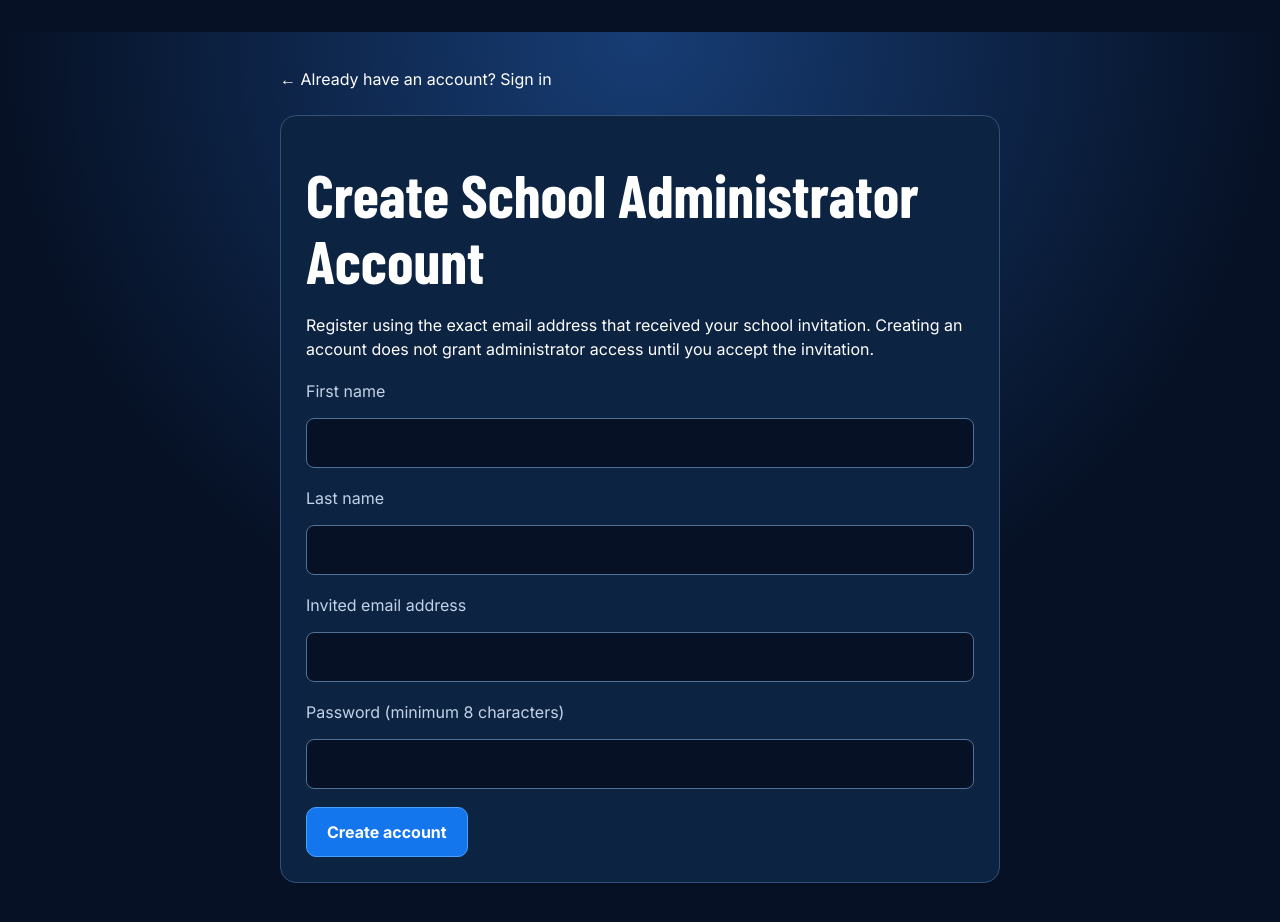
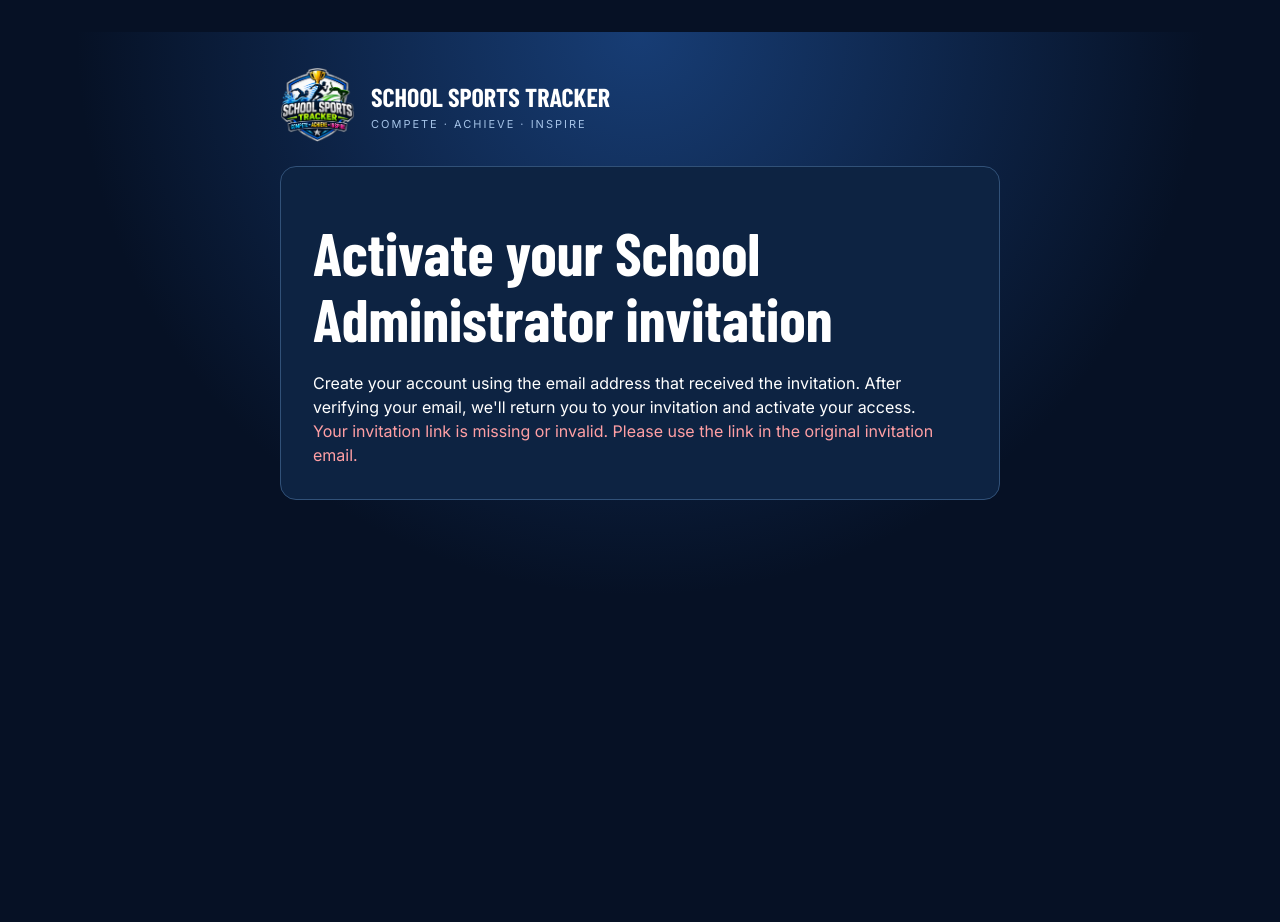
Before and after one commit to kiallacomputers/schoolsportstracker, a Nuxt app: page /invitations/register in a window 1280 px wide. Shown: the top 922 px of the page. After the commit the page ends 832 px from the top, so only its background shows below. Built offline with nearby package versions, Linux system fonts and the light colour scheme; no server answers; a web font is replaced by a local one.

Commit message:
Add files via upload

```diff
--- a/app/pages/invitations/accept.vue
+++ b/app/pages/invitations/accept.vue
@@ -1,42 +1,77 @@
 <script setup lang="ts">
-const route=useRoute()
-const db=useSupabaseClient()
-const user=useSupabaseUser()
-const token=computed(()=>typeof route.query.token==='string'?route.query.token:'')
-const returnPath=computed(()=>`/invitations/accept?token=${encodeURIComponent(token.value)}`)
-const signInPath=computed(()=>`/login?redirect=${encodeURIComponent(returnPath.value)}`)
-const registerPath=computed(()=>`/invitations/register?redirect=${encodeURIComponent(returnPath.value)}`)
-const busy=ref(false),error=ref(''),success=ref('')
-async function accept(){
- error.value='';success.value='';busy.value=true
- try{
-  if(!user.value)throw new Error('Please sign in using the invited email address.')
-  const {error:e}=await db.rpc('accept_school_admin_invitation',{p_token:token.value})
-  if(e)throw e
-  success.value='Invitation accepted. Your School Administrator access is now active.'
- }catch(e:any){error.value=e?.message||'Unable to accept invitation'}finally{busy.value=false}
+const route = useRoute()
+const db = useSupabaseClient()
+const user = useSupabaseUser()
+const token = computed(() => typeof route.query.token === 'string' ? route.query.token : '')
+const returnPath = computed(() => `/invitations/accept?token=${encodeURIComponent(token.value)}`)
+const registerPath = computed(() => `/invitations/register?redirect=${encodeURIComponent(returnPath.value)}`)
+const loginPath = computed(() => `/login?redirect=${encodeURIComponent(returnPath.value)}`)
+const busy = ref(false)
+const error = ref('')
+const success = ref('')
+const checking = ref(true)
+const attempted = ref(false)
+
+async function accept() {
+  if (busy.value || success.value || !token.value || !user.value) return
+  busy.value = true
+  error.value = ''
+  try {
+    const { error: rpcError } = await db.rpc('accept_school_admin_invitation', { p_token: token.value })
+    if (rpcError) throw rpcError
+    success.value = 'Invitation accepted! Your School Administrator access is now active.'
+  } catch (e: any) {
+    error.value = e?.message || 'Unable to accept invitation.'
+  } finally {
+    busy.value = false
   }
+}
+
+// A first-time visitor goes directly to registration. Returning verified users
+// have their invitation accepted automatically, without reopening the email.
+onMounted(async () => {
+  if (!token.value || !/^[a-f0-9]{64}$/.test(token.value)) {
+    error.value = 'This invitation link is invalid. Please request a new invitation.'
+    checking.value = false
+    return
+  }
+  // getUser waits for Supabase to process the current session/confirmation URL.
+  const { data: { user: currentUser }, error: authError } = await db.auth.getUser()
+  checking.value = false
+  if (!currentUser && !authError) {
+    await navigateTo(registerPath.value, { replace: true })
+  } else if (!currentUser) {
+    await navigateTo(registerPath.value, { replace: true })
+  } else if (!attempted.value) {
+    attempted.value = true
+    await accept()
+  }
+})
+
+watch(user, async (currentUser) => {
+  if (!checking.value && currentUser && !attempted.value && token.value) {
+    attempted.value = true
+    await accept()
+  }
+})
 </script>
+
 <template>
   <div class="page"><div class="shell admin-section" style="max-width:760px;margin:2rem auto">
     <NuxtLink class="brand" to="/"><img src="/logo.png" alt="School Sports Tracker logo"><div><strong>SCHOOL SPORTS TRACKER</strong><small>COMPETE · ACHIEVE · INSPIRE</small></div></NuxtLink>
     <section class="auth" style="max-width:none;margin-top:2rem;padding:2rem">
       <h1>School Administrator Invitation</h1>
-   <p>Accept your invitation to manage your school in School Sports Tracker.</p>
-   <p v-if="!token" class="error" role="alert">The invitation link is missing its token. Open the original email link again.</p>
-   <template v-else-if="!user">
-    <p>Sign in or create an account using the <strong>same email address</strong> that received the invitation. Your email must be verified before you can accept.</p>
-    <div style="display:flex;gap:1rem;flex-wrap:wrap;margin-top:1.5rem">
-     <NuxtLink class="btn" :to="signInPath">Sign in</NuxtLink>
-     <NuxtLink class="btn" :to="registerPath">Create account</NuxtLink>
-    </div>
+      <p v-if="checking">Checking your invitation and account…</p>
+      <template v-else>
+        <p v-if="success" class="success" role="status">{{ success }} <NuxtLink to="/dashboard"><u>Go to dashboard</u></NuxtLink></p>
+        <p v-else-if="busy">Activating your School Administrator access…</p>
+        <template v-else-if="error">
+          <p class="error" role="alert">{{ error }}</p>
+          <p v-if="user">If you are signed in with a different email address, sign in with the address that received the invitation.</p>
+          <NuxtLink v-if="user" class="btn" :to="loginPath">Use another account</NuxtLink>
+          <button v-if="user" class="btn" style="margin-left:.5rem" @click="attempted=false;accept()">Try again</button>
         </template>
-   <template v-else>
-    <p>Signed in as <strong>{{user.email}}</strong>. Make sure this matches the email that received your invitation.</p>
-    <button v-if="!success" class="btn" :disabled="busy" @click="accept">{{busy?'Accepting invitation…':'Accept invitation'}}</button>
-    <p v-if="error" class="error" role="alert">{{error}}</p>
-    <p v-if="success" class="success" role="status">{{success}} <NuxtLink to="/dashboard"><u>Go to dashboard</u></NuxtLink></p>
-    <p v-if="error"><NuxtLink :to="signInPath">Sign in with a different account</NuxtLink></p>
+        <p v-else>Taking you to account registration…</p>
       </template>
     </section>
   </div></div>
--- a/app/pages/invitations/register.vue
+++ b/app/pages/invitations/register.vue
@@ -1,34 +1,73 @@
 <script setup lang="ts">
-const route=useRoute(),db=useSupabaseClient()
-const redirect=computed(()=>{
- const v=route.query.redirect
- return typeof v==='string'&&v.startsWith('/invitations/accept?token=')&&!v.includes('\\')?v:'/login'
+const route = useRoute()
+const db = useSupabaseClient()
+const user = useSupabaseUser()
+const redirect = computed(() => {
+  const v = route.query.redirect
+  if (typeof v !== 'string' || !v.startsWith('/invitations/accept?token=') || v.includes('\\') || v.startsWith('//')) return ''
+  const parsed = new URL(v, 'https://example.invalid')
+  return /^[a-f0-9]{64}$/.test(parsed.searchParams.get('token') || '') ? v : ''
 })
-const email=ref(''),password=ref(''),firstName=ref(''),lastName=ref(''),busy=ref(false),error=ref(''),message=ref('')
-async function register(){
- error.value='';message.value='';busy.value=true
- try{
-  const {data,error:e}=await db.auth.signUp({
-   email:email.value.trim(),password:password.value,
-   options:{data:{full_name:`${firstName.value.trim()} ${lastName.value.trim()}`},emailRedirectTo:`${window.location.origin}${redirect.value}`}
+const loginPath = computed(() => `/login?redirect=${encodeURIComponent(redirect.value || '/dashboard')}`)
+const email = ref('')
+const password = ref('')
+const firstName = ref('')
+const lastName = ref('')
+const busy = ref(false)
+const error = ref('')
+const message = ref('')
+
+async function register() {
+  error.value = ''
+  message.value = ''
+  if (!redirect.value) { error.value = 'Invitation link is missing or invalid.'; return }
+  busy.value = true
+  try {
+    const { data, error: signupError } = await db.auth.signUp({
+      email: email.value.trim(),
+      password: password.value,
+      options: {
+        data: { full_name: `${firstName.value.trim()} ${lastName.value.trim()}` },
+        emailRedirectTo: `${window.location.origin}${redirect.value}`
+      }
     })
-  if(e)throw e
-  if(data.session){await navigateTo(redirect.value);return}
-  message.value='Check your email for the verification link. Once verified, sign in and return to your invitation to accept it.'
- }catch(e:any){error.value=e?.message||'Unable to create account'}finally{busy.value=false}
+    if (signupError) throw signupError
+    if (data.session) {
+      await navigateTo(redirect.value)
+      return
     }
+    message.value = 'Account created. Check your inbox and click the verification link. You will return to your invitation automatically. If prompted to sign in, your invitation will still be saved.'
+  } catch (e: any) {
+    error.value = e?.message || 'Unable to create account.'
+  } finally {
+    busy.value = false
+  }
+}
+
+onMounted(async () => {
+  if (!redirect.value) return
+  const { data: { user: currentUser } } = await db.auth.getUser()
+  if (currentUser) await navigateTo(redirect.value, { replace: true })
+})
 </script>
-<template><div class="page"><div class="shell admin-section" style="max-width:720px;margin:2rem auto">
- <NuxtLink :to="`/login?redirect=${encodeURIComponent(redirect)}`">← Already have an account? Sign in</NuxtLink>
- <form class="auth" style="max-width:none;margin-top:1.5rem" @submit.prevent="register">
-  <h1>Create School Administrator Account</h1>
-  <p>Register using the exact email address that received your school invitation. Creating an account does not grant administrator access until you accept the invitation.</p>
+
+<template>
+  <div class="page"><div class="shell admin-section" style="max-width:720px;margin:2rem auto">
+    <NuxtLink class="brand" to="/"><img src="/logo.png" alt="School Sports Tracker logo"><div><strong>SCHOOL SPORTS TRACKER</strong><small>COMPETE · ACHIEVE · INSPIRE</small></div></NuxtLink>
+    <form class="auth" style="max-width:none;margin-top:1.5rem;padding:2rem" @submit.prevent="register">
+      <h1>Activate your School Administrator invitation</h1>
+      <p>Create your account using the email address that received the invitation. After verifying your email, we'll return you to your invitation and activate your access.</p>
+      <p v-if="!redirect" class="error" role="alert">Your invitation link is missing or invalid. Please use the link in the original invitation email.</p>
+      <template v-else>
         <label class="field"><span>First name</span><input v-model="firstName" required maxlength="100" autocomplete="given-name"></label>
         <label class="field"><span>Last name</span><input v-model="lastName" required maxlength="100" autocomplete="family-name"></label>
         <label class="field"><span>Invited email address</span><input v-model="email" required type="email" autocomplete="email"></label>
         <label class="field"><span>Password (minimum 8 characters)</span><input v-model="password" required type="password" minlength="8" autocomplete="new-password"></label>
-  <p v-if="error" class="error" role="alert">{{error}}</p>
-  <p v-if="message" class="success" role="status">{{message}} <NuxtLink :to="`/login?redirect=${encodeURIComponent(redirect)}`"><u>Sign in</u></NuxtLink></p>
-  <button class="btn" :disabled="busy">{{busy?'Creating account…':'Create account'}}</button>
+        <p v-if="error" class="error" role="alert">{{ error }}</p>
+        <p v-if="message" class="success" role="status">{{ message }}</p>
+        <button class="btn" :disabled="busy || !!message">{{ busy ? 'Creating account…' : 'Create account & continue' }}</button>
+        <p style="margin-top:1rem">Already have an account? <NuxtLink :to="loginPath"><u>Sign in instead</u></NuxtLink></p>
+      </template>
     </form>
- </div></div></template>
+  </div></div>
+</template>
```
Lines whose indentation alone changed are shown as unchanged.
